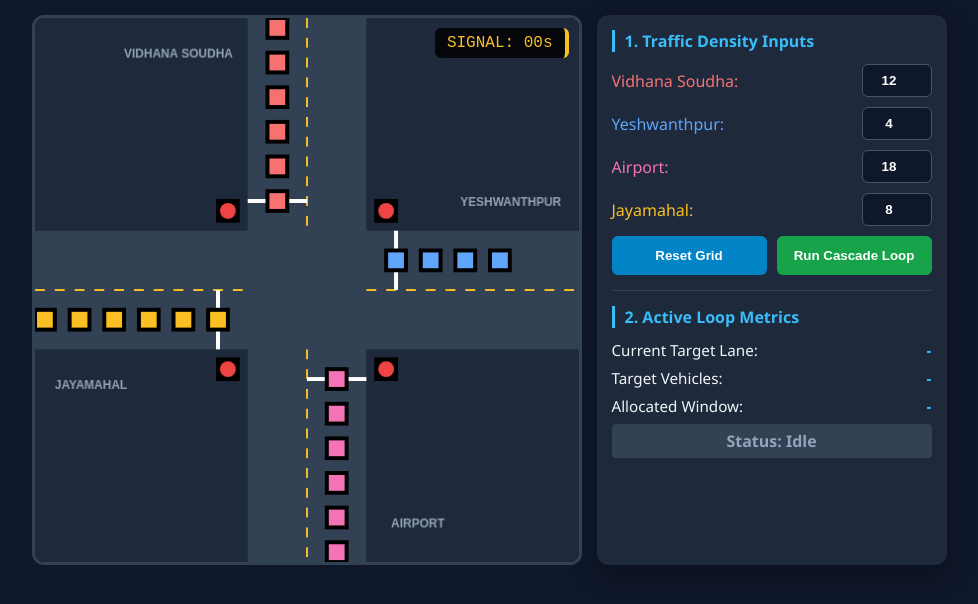
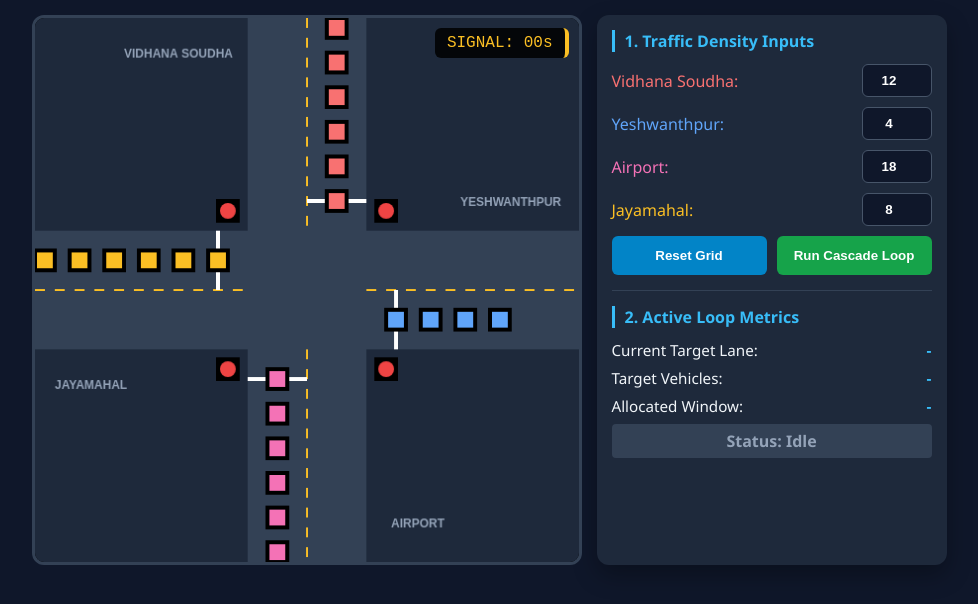
Before and after one commit to sandeshrai24-bit/Mekhri-Circle-traffic_Optimization, a Flask app: page / in a window 1280 px wide. Shown: the part 75-679 px from the top of the page, without its empty margins (151-1129 px from the left). Run offline with Flask 3, Linux system fonts and the light colour scheme.

Commit message:
Update index.html

```diff
--- a/templates/index.html
+++ b/templates/index.html
@@ -16,9 +16,7 @@
             --accent: #38bdf8;
             --text: #f1f5f9;
         }
-        * {
-            box-sizing: border-box;
-        }
+        * { box-sizing: border-box; }
         body {
             font-family: 'Segoe UI', Tahoma, sans-serif;
             background-color: var(--bg);
@@ -53,7 +51,6 @@
             width: 100%;
             max-width: 950px;
         }
-
         .simulation-box {
             position: relative;
             background: #000;
@@ -64,7 +61,6 @@
             max-width: 550px;
             aspect-ratio: 1 / 1;
         }
-
         .timer-banner {
             position: absolute;
             top: 10px;
@@ -78,11 +74,7 @@
             border-right: 4px solid #fbbf24;
             z-index: 10;
         }
-        canvas {
-            display: block;
-            width: 100%;
-            height: auto;
-        }
+        canvas { display: block; width: 100%; height: auto; }
         .panel {
             background: var(--surface);
             padding: 15px;
@@ -94,14 +86,12 @@
             flex-direction: column;
             gap: 15px;
         }
-
         @media (min-width: 768px) {
             body { padding: 20px; }
             .main-header h1 { font-size: 2rem; }
             .panel { width: 350px; }
             .container { flex-wrap: nowrap; }
         }
-
         .section { border-bottom: 1px solid #334155; padding-bottom: 15px; }
         .section:last-child { border: none; }
         h3 { margin: 0 0 12px 0; color: var(--accent); font-size: 1rem; border-left: 3px solid var(--accent); padding-left: 10px; }
@@ -195,16 +185,16 @@
         const midY = canvas.height / 2;
         const roadW = 120;
         const lineOffset = roadW / 2 + 30;
-
         const carSize = 20;
         const carGap = 15;
         const unitStep = carSize + carGap;
 
+
         const profiles = {
-            "Vidhana Soudha": { x: midX - 30, y: -20, dx: 0, dy: unitStep, stopX: midX - 30, stopY: midY - lineOffset, color: '#f87171' },
-            "Airport":        { x: midX + 30, y: canvas.height + 20, dx: 0, dy: -unitStep, stopX: midX + 30, stopY: midY + lineOffset, color: '#f472b6' },
-            "Yeshwanthpur":   { x: canvas.width + 20, y: midY - 30, dx: -unitStep, dy: 0, stopX: midX + lineOffset, stopY: midY - 30, color: '#60a5fa' },
-            "Jayamahal":      { x: -20, y: midY + 30, dx: unitStep, dy: 0, stopX: midX - lineOffset, stopY: midY + 30, color: '#fbbf24' }
+            "Vidhana Soudha": { x: midX + 30, y: -20,               dx: 0,         dy: unitStep,  stopX: midX + 30, stopY: midY - lineOffset, color: '#f87171' },
+            "Airport":        { x: midX - 30, y: canvas.height + 20, dx: 0,         dy: -unitStep, stopX: midX - 30, stopY: midY + lineOffset, color: '#f472b6' },
+            "Yeshwanthpur":   { x: canvas.width + 20, y: midY + 30,  dx: -unitStep, dy: 0,         stopX: midX + lineOffset, stopY: midY + 30,  color: '#60a5fa' },
+            "Jayamahal":      { x: -20,        y: midY - 30,         dx: unitStep,  dy: 0,         stopX: midX - lineOffset, stopY: midY - 30,  color: '#fbbf24' }
         };
 
         function initSimulation() {
@@ -220,7 +210,7 @@
                 const elementId = dir.toLowerCase().replace(" ", "_");
                 const count = parseInt(document.getElementById(elementId).value) || 0;
                 const p = profiles[dir];
-                for(let i=0; i<count; i++) {
+                for (let i = 0; i < count; i++) {
                     let distanceBack = i * -unitStep;
                     cars.push({
                         id: `${dir}-${i}`,
@@ -251,7 +241,6 @@
             document.getElementById('loop-status').innerText = "Status: Running...";
             document.getElementById('loop-status').style.background = "#15803d";
             document.getElementById('loop-status').style.color = "#fff";
-
             await evaluateNextGreedyPhase();
         }
 
@@ -311,7 +300,6 @@
 
         function moveOneVehicleFromActiveLane() {
             let activeLaneCars = cars.filter(c => c.dir === activeLight && !c.passedLine);
-
             if (activeLaneCars.length > 0) {
                 activeLaneCars.sort((a, b) => {
                     let p = profiles[activeLight];
@@ -320,15 +308,11 @@
                     if (p.dx > 0) return b.x - a.x;
                     return a.x - b.x;
                 });
-
                 let leadCar = activeLaneCars[0];
                 leadCar.passedLine = true;
-
                 const inputId = activeLight.toLowerCase().replace(" ", "_");
                 let currentVal = parseInt(document.getElementById(inputId).value) || 0;
-                if (currentVal > 0) {
-                    document.getElementById(inputId).value = currentVal - 1;
-                }
+                if (currentVal > 0) document.getElementById(inputId).value = currentVal - 1;
             }
         }
 
@@ -346,9 +330,12 @@
 
         function draw() {
             ctx.fillStyle = "#1e293b"; ctx.fillRect(0, 0, canvas.width, canvas.height);
+
+
             ctx.fillStyle = "#334155";
             ctx.fillRect(midX - roadW/2, 0, roadW, canvas.height);
             ctx.fillRect(0, midY - roadW/2, canvas.width, roadW);
+
 
             ctx.strokeStyle = "#fbbf24"; ctx.lineWidth = 2; ctx.setLineDash([10, 10]);
             ctx.beginPath(); ctx.moveTo(midX, 0); ctx.lineTo(midX, midY - roadW/2); ctx.stroke();
@@ -356,11 +343,17 @@
             ctx.beginPath(); ctx.moveTo(0, midY); ctx.lineTo(midX - roadW/2, midY); ctx.stroke();
             ctx.beginPath(); ctx.moveTo(midX + roadW/2, midY); ctx.lineTo(canvas.width, midY); ctx.stroke();
 
+
             ctx.strokeStyle = "#fff"; ctx.lineWidth = 4; ctx.setLineDash([]);
-            ctx.beginPath(); ctx.moveTo(midX - roadW/2, midY - lineOffset); ctx.lineTo(midX, midY - lineOffset); ctx.stroke();
-            ctx.beginPath(); ctx.moveTo(midX, midY + lineOffset); ctx.lineTo(midX + roadW/2, midY + lineOffset); ctx.stroke();
-            ctx.beginPath(); ctx.moveTo(midX + lineOffset, midY - roadW/2); ctx.lineTo(midX + lineOffset, midY); ctx.stroke();
-            ctx.beginPath(); ctx.moveTo(midX - lineOffset, midY); ctx.lineTo(midX - lineOffset, midY + roadW/2); ctx.stroke();
+
+            ctx.beginPath(); ctx.moveTo(midX, midY - lineOffset); ctx.lineTo(midX + roadW/2, midY - lineOffset); ctx.stroke();
+
+            ctx.beginPath(); ctx.moveTo(midX - roadW/2, midY + lineOffset); ctx.lineTo(midX, midY + lineOffset); ctx.stroke();
+
+            ctx.beginPath(); ctx.moveTo(midX + lineOffset, midY); ctx.lineTo(midX + lineOffset, midY + roadW/2); ctx.stroke();
+
+            ctx.beginPath(); ctx.moveTo(midX - lineOffset, midY - roadW/2); ctx.lineTo(midX - lineOffset, midY); ctx.stroke();
+
 
             ctx.fillStyle = "#94a3b8"; ctx.font = "bold 12px Arial";
             ctx.fillText("VIDHANA SOUDHA", midX - roadW/2 - 125, 40);
@@ -368,19 +361,20 @@
             ctx.fillText("AIRPORT", midX + roadW/2 + 25, canvas.height - 35);
             ctx.fillText("JAYAMAHAL", 20, midY + roadW/2 + 40);
 
+
             const beacons = {
                 "Vidhana Soudha": { x: midX - roadW/2 - 20, y: midY - roadW/2 - 20 },
                 "Airport":        { x: midX + roadW/2 + 20, y: midY + roadW/2 + 20 },
                 "Yeshwanthpur":   { x: midX + roadW/2 + 20, y: midY - roadW/2 - 20 },
                 "Jayamahal":      { x: midX - roadW/2 - 20, y: midY + roadW/2 + 20 }
             };
-
-            for(let [dir, pos] of Object.entries(beacons)) {
+            for (let [dir, pos] of Object.entries(beacons)) {
                 let green = (activeLight === dir);
                 ctx.fillStyle = "#000"; ctx.fillRect(pos.x-12, pos.y-12, 24, 24);
                 ctx.fillStyle = green ? "#22c55e" : "#ef4444";
                 ctx.beginPath(); ctx.arc(pos.x, pos.y, 8, 0, 2*Math.PI); ctx.fill();
             }
+
 
             cars.forEach(c => {
                 ctx.fillStyle = c.color;
@@ -396,8 +390,8 @@
         if ('serviceWorker' in navigator) {
             window.addEventListener('load', () => {
                 navigator.serviceWorker.register('/static/sw.js')
-                .then(reg => console.log('PWA Ready', reg))
-                .catch(err => console.log('Service Worker Error:', err));
+                    .then(reg => console.log('PWA Ready', reg))
+                    .catch(err => console.log('Service Worker Error:', err));
             });
         }
     </script>
```
